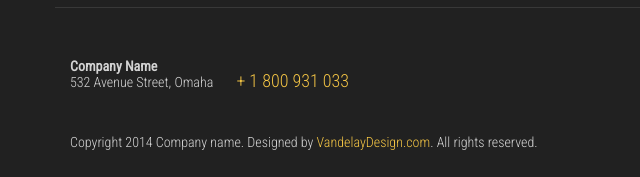
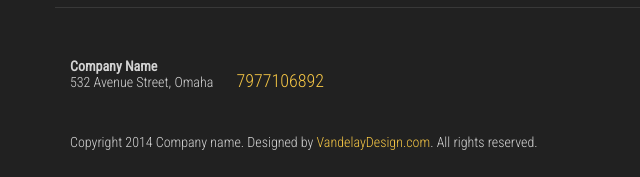
Before and after one commit to ArczoneDesigners/arczonedesigners.github.io, a plain HTML site: page index.html in a window 1280 px wide. Shown: the part 861-1038 px from the top of the page, 0-640 px from the left. Drawn offline with Linux system fonts and the light colour scheme.

Commit message:
Update index.html

```diff
--- a/index.html
+++ b/index.html
@@ -82,7 +82,7 @@
 							<p>532 Avenue Street, Omaha</p>
 						</address>
 
-						<a href="#" class="phone">+ 1 800 931 033</a>
+					<a href="tel:7977106892" class="phone">7977106892</a>
 					</div> <!-- .pull-left -->
 					<div class="pull-right">
 
```
